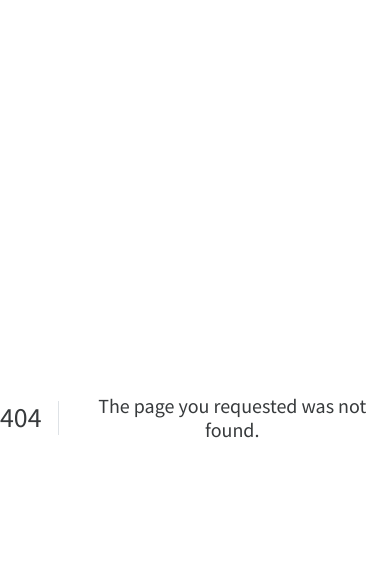
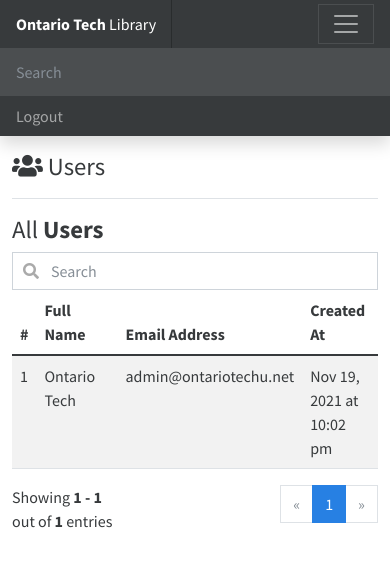
Before and after one commit to Kodos1122/Library-Management-System, a PHP site: page /users in a window 390 px wide. Shown: the top 567 px of the page. Run offline with PHP 8.4, Linux system fonts and the light colour scheme; a user stored in the database is signed in; data comes from the database, SQL or seed files in the repository; some libraries are stand-ins or nearby versions.

Commit message:
Add admin pages

```diff
--- a/assets/css/style.css
+++ b/assets/css/style.css
@@ -87,3 +87,19 @@
   border-color: transparent;
   box-shadow: 0 0 0 3px rgba(255, 255, 255, .25);
 }
+
+.search .form-control {
+    padding-left: 2.375rem;
+}
+
+.search .form-control-feedback {
+    position: absolute;
+    z-index: 2;
+    display: block;
+    width: 2.375rem;
+    height: 2.375rem;
+    line-height: 2.375rem;
+    text-align: center;
+    pointer-events: none;
+    color: #aaa;
+}
--- a/router.php
+++ b/router.php
@@ -112,5 +112,82 @@ function sanitize($text) {
 }
 
 function get_value($key, $variable = null) {
-    return (isset($_POST, $_POST[$key]) ? $_POST[$key] : (isset($variable) ? $variable : ''));
+    return (isset($_POST, $_POST[$key]) ? $_POST[$key] : (isset($_GET, $_GET[$key]) ? $_GET[$key] : (isset($variable) ? $variable : '')));
 }
+
+function modify_query_url($key, $value = null) {
+    $parameters = array();
+
+    if (is_array($key)) {
+        $parameters = $key;
+    } else $parameters[$key] = $value;
+
+    $path = parse_url($_SERVER['REQUEST_URI']);
+    $query_string = $path['query'] ?? "";
+
+    parse_str($query_string, $query);
+
+    foreach ($parameters as $key => $value) {
+        $query[$key] = $value;
+    }
+
+    return '?' . http_build_query($query);
+}
+
+function pagination($count, $buttons) {
+    $limit = (empty($_GET['limit'])) ? 25 : max(5, min(100, $_GET['limit']));
+    $offset = (empty($_GET['offset'])) ? 0 : $_GET['offset'];
+
+    $order_by = strtolower($_GET['order_by'] ?? "id");
+    $sort_by = ((strtoupper($_GET['sort_by'] ?? null) == "DESC") ? "DESC" : "ASC");
+
+    // Calculate page number
+    $page = ($offset / $limit) + 1;
+    $pages = max(1, ceil($count / $limit));
+
+    $end = min($count, ($offset + $limit));
+    $start = min($end, ($offset + 1));
+
+    $pagination = array();
+    $pagination['buttons'] = array();
+
+    $pagination['end'] = $end;
+    $pagination['start'] = $start;
+    $pagination['count'] = $count;
+    $pagination['limit'] = $limit;
+    $pagination['offset'] = $offset;
+    $pagination['order_by'] = $order_by;
+    $pagination['sort_by'] = $sort_by;
+
+    $pagination['page'] = $page;
+    $pagination['pages'] = $pages;
+
+    // Pagination initalization
+    $buttons = 5;
+
+    if ($buttons > $pages) $buttons = $pages;
+
+    $page_offset = ceil($buttons / 2);
+    if ($page_offset - $page <= 2) $page_offset = min($page, $page_offset);
+    if ($page + ($buttons - $page_offset) > $pages) $page_offset = ($buttons - ($pages - $page));
+
+    if ($page == 1) $page_offset = 1;
+    if ($page == $pages) $page_offset = $buttons;
+
+    foreach (range(1, $buttons) as $i) {
+        if ($i < $page_offset) $page_number = $page - ($page_offset - $i);
+        if ($i == $page_offset) $page_number = $page;
+        if ($i > $page_offset) $page_number = $page + ($i - $page_offset);
+
+        $active = ($page == $page_number);
+
+        $button = array();
+        $button['active'] = $active;
+        $button['number'] = $page_number;
+        $button['offset'] = (($page_number - 1) * $limit);
+
+        $pagination['buttons'][] = $button;
+    }
+
+    return $pagination;
+}
--- a/routes.php
+++ b/routes.php
@@ -8,6 +8,11 @@ get('/login', 'views/login.php');
 if (empty($_SESSION['user'])) exit(header('Location: /login'));
 
 get('/', 'views/index.php');
+get('/users', 'views/users.php');
+get('/books', 'views/books.php');
+get('/authors', 'views/authors.php');
+get('/genres', 'views/genres.php');
+get('/publishers', 'views/publishers.php');
 
 get('/logout', 'views/logout.php');
 
--- a/views/includes/header.php
+++ b/views/includes/header.php
@@ -38,23 +38,8 @@
             <div class="position-sticky pt-3">
                 <ul class="nav flex-column">
                     <li class="nav-item">
-                        <a class="nav-link active" aria-current="page" href="/">
+                        <a class="nav-link<?= ($route == '/') ? ' active' : '' ?>" href="/">
                             <i class="fas fa-chart-line"></i> Dashboard
-                        </a>
-                    </li>
-                    <li class="nav-item">
-                        <a class="nav-link" href="/books">
-                            <i class="fas fa-book"></i> Books
-                        </a>
-                    </li>
-                    <li class="nav-item">
-                        <a class="nav-link" href="/clients">
-                            <i class="fas fa-users"></i> Clients
-                        </a>
-                    </li>
-                    <li class="nav-item">
-                        <a class="nav-link" href="/rentals">
-                            <i class="fas fa-barcode"></i> Rentals
                         </a>
                     </li>
                 </ul>
@@ -63,8 +48,28 @@
                 </h6>
                 <ul class="nav flex-column mb-2">
                     <li class="nav-item">
-                        <a class="nav-link" href="/users">
+                        <a class="nav-link<?= (str_starts_with($route, '/user')) ? ' active' : '' ?>" href="/users">
                             <i class="fas fa-users"></i> Users
+                        </a>
+                    </li>
+                    <li class="nav-item">
+                        <a class="nav-link<?= (str_starts_with($route, '/book')) ? ' active' : '' ?>" href="/books">
+                            <i class="fas fa-book"></i> Books
+                        </a>
+                    </li>
+                    <li class="nav-item">
+                        <a class="nav-link<?= (str_starts_with($route, '/author')) ? ' active' : '' ?>" href="/authors">
+                            <i class="fas fa-feather-alt"></i> Authors
+                        </a>
+                    </li>
+                    <li class="nav-item">
+                        <a class="nav-link<?= (str_starts_with($route, '/genre')) ? ' active' : '' ?>" href="/genres">
+                            <i class="fas fa-theater-masks"></i> Genres
+                        </a>
+                    </li>
+                    <li class="nav-item">
+                        <a class="nav-link<?= (str_starts_with($route, '/publisher')) ? ' active' : '' ?>" href="/publishers">
+                            <i class="fas fa-user-edit"></i> Publishers
                         </a>
                     </li>
                 </ul>
--- a/views/index.php
+++ b/views/index.php
@@ -2,7 +2,7 @@
 
 <main class="col-md-9 ms-sm-auto col-lg-10 px-md-4">
     <div class="d-flex justify-content-between flex-wrap flex-md-nowrap align-items-center pt-3 pb-2 mb-3 border-bottom">
-        <h1 class="h2">Dashboard</h1>
+        <h1 class="h2"><i class="fas fa-chart-line"></i> Dashboard</h1>
         <div class="btn-toolbar mb-2 mb-md-0">
             <div class="btn-group me-2">
                 <button type="button" class="btn btn-sm btn-outline-secondary">Share</button>
--- /dev/null
+++ b/views/users.php
@@ -0,0 +1,97 @@
+<?php
+
+$where = new WhereClause("or");
+
+if (isset($_GET['search'])) {
+    $where->add("email LIKE %ss", $_GET['search']);
+    $where->add("name_first LIKE %ss", $_GET['search']);
+    $where->add("name_last LIKE %ss", $_GET['search']);
+}
+
+$count = DB::queryFirstField("SELECT COUNT(*) FROM users WHERE %l", $where);
+
+$pagination = pagination($count, 5);
+$order_by = $pagination['order_by'];
+$sort_by = $pagination['sort_by'];
+$limit = $pagination['limit'];
+$offset = $pagination['offset'];
+
+$users = DB::query("SELECT id, CONCAT(name_first, ' ', name_last) AS name, email, created_at FROM users WHERE %l ORDER BY %b %l LIMIT %i OFFSET %i", $where, $order_by, $sort_by, $limit, $offset);
+
+include('includes/header.php');
+
+?>
+
+<main class="col-md-9 ms-sm-auto col-lg-10 px-md-4">
+    <div class="d-flex justify-content-between flex-wrap flex-md-nowrap align-items-center pt-3 pb-2 mb-3 border-bottom">
+        <h1 class="h2"><i class="fas fa-users"></i> Users</h1>
+        <!--<div class="btn-toolbar mb-2 mb-md-0">
+            <div class="btn-group me-2">
+                <button type="button" class="btn btn-sm btn-outline-secondary">Share</button>
+                <button type="button" class="btn btn-sm btn-outline-secondary">Export</button>
+            </div>
+            <button type="button" class="btn btn-sm btn-outline-secondary dropdown-toggle">
+            <span data-feather="calendar"></span>
+            This week
+            </button>
+        </div>-->
+    </div>
+    <div class="row">
+        <div class="col-sm-8"><h2>All <strong>Users</strong></h2></div>
+        <div class="col-sm-4">
+            <form class="form-group search" method="GET" action="">
+                <div class="form-group search">
+                    <span class="fa fa-search form-control-feedback"></span>
+                    <input type="text" name="search" class="form-control" placeholder="Search" value="<?= get_value('search', '') ?>">
+                    <input type="submit" hidden>
+                </div>
+            </form>
+        </div>
+    </div>
+    <div class="table-responsive">
+        <table class="table table-striped">
+            <thead>
+                <tr>
+                    <th scope="col" width="5%">#</th>
+                    <th scope="col" width="35%"><a href="<?= modify_query_url([ 'order_by' => 'name', 'sort_by' => ($sort_by == "ASC" ? 'desc' : 'asc') ]) ?>" class="text-decoration-none text-dark">Full Name<?= (($order_by == "name") ? ' <i class="fas fa-caret-' . (($sort_by == "ASC") ? 'up' : 'down') . '"></i>' : '') ?></a></th>
+                    <th scope="col" width="35%"><a href="<?= modify_query_url([ 'order_by' => 'email', 'sort_by' => ($sort_by == "ASC" ? 'desc' : 'asc') ]) ?>" class="text-decoration-none text-dark">Email Address<?= (($order_by == "email") ? ' <i class="fas fa-caret-' . (($sort_by == "ASC") ? 'up' : 'down') . '"></i>' : '') ?></a></th>
+                    <th scope="col" width="25%"><a href="<?= modify_query_url([ 'order_by' => 'created_at', 'sort_by' => ($sort_by == "ASC" ? 'desc' : 'asc') ]) ?>" class="text-decoration-none text-dark">Created At<?= (($order_by == "created_at") ? ' <i class="fas fa-caret-' . (($sort_by == "ASC") ? 'up' : 'down') . '"></i>' : '') ?></a></th>
+                </tr>
+            </thead>
+            <tbody>
+                <?php foreach ($users as $user): ?>
+                    <tr>
+                        <td><?= $user['id'] ?></td>
+                        <td><?= $user['name'] ?></td>
+                        <td><?= $user['email'] ?></td>
+                        <td><?= date('M j, Y \a\t h:i a', strtotime($user['created_at'])); ?></td>
+                    </tr>
+                <?php endforeach; ?>
+            </tbody>
+        </table>
+    </div>
+
+    <div class="row">
+        <div class="col-4 hint-text">Showing <b><?= $pagination['start'] ?> - <?= $pagination['end'] ?></b> out of <b><?= $pagination['count'] ?></b> entries</div>
+        <nav class="col-8">
+            <ul class="pagination justify-content-end">
+                <li class="page-item<?= ($pagination['page'] == 1) ? ' disabled' : '' ?>">
+                    <a class="page-link" href="<?= modify_query_url('offset', 0) ?>" aria-label="First">
+                        <span aria-hidden="true">&laquo;</span>
+                    </a>
+                </li>
+
+                <?php foreach ($pagination['buttons'] as $button): ?>
+                    <li class="page-item<?= ($button['active'] ? ' active' : '') ?>"><a class="page-link" href="<?= modify_query_url('offset', ($button['number'] - 1) * $pagination['limit']) ?>"><?= $button['number'] ?></a></li>
+                <?php endforeach; ?>
+
+                <li class="page-item<?= ($pagination['page'] == $pagination['pages']) ? ' disabled' : '' ?>">
+                    <a class="page-link" href="<?= modify_query_url('offset', ($pagination['pages'] - 1) * $pagination['limit'] ) ?>" aria-label="Last">
+                        <span aria-hidden="true">&raquo;</span>
+                    </a>
+                </li>
+            </ul>
+        </nav>
+    </div>
+
+<?php include('includes/footer.php'); ?>
```
Also changed, not shown: views/authors.php (added, +95 -0 lines), views/books.php (added, +97 -0 lines), views/genres.php (added, +93 -0 lines), views/publishers.php (added, +95 -0 lines).
